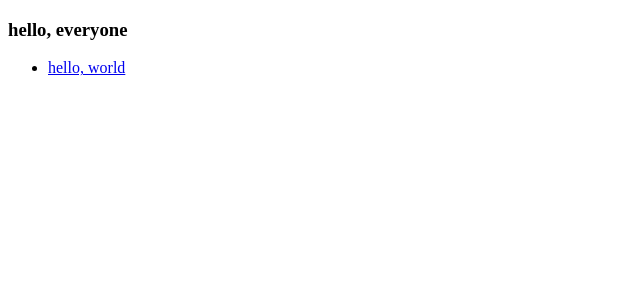
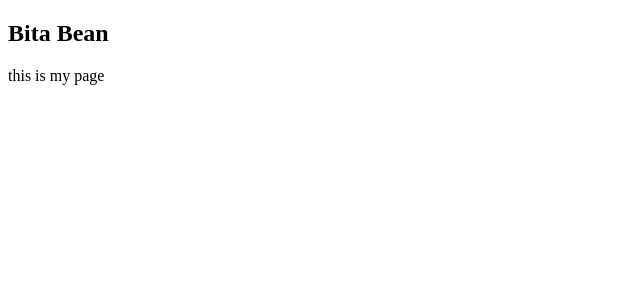
Before and after one commit to Rheaazarraga/react-tutorial-booklist, a React (Create React App) app: page / in a window 1280 px wide. Shown: the top 300 px of the page, without its empty margins (0-640 px from the left). Built offline with nearby package versions, Linux system fonts and the light colour scheme.

Commit message:
example for nesting components

```diff
--- a/src/index.js
+++ b/src/index.js
@@ -13,20 +13,22 @@ close every element
 formatting
 */
 
+// nested components, react tools
 
 function Greeting() {
 
   return(
     <div>
-      <h3>hello, everyone</h3>
-      <ul>
-        <li>
-          <a href='#'>hello, world</a>
-        </li>
-      </ul>
+      <Person />
+      <Msg />
     </div>
   );
 }
 
+const Person = () => <h2>Bita Bean</h2>;
+const Msg = () => {
+  return  <p>this is my page</p>;
+};
+
 
 ReactDom.render(<Greeting/>, document.getElementById('root'));
```
